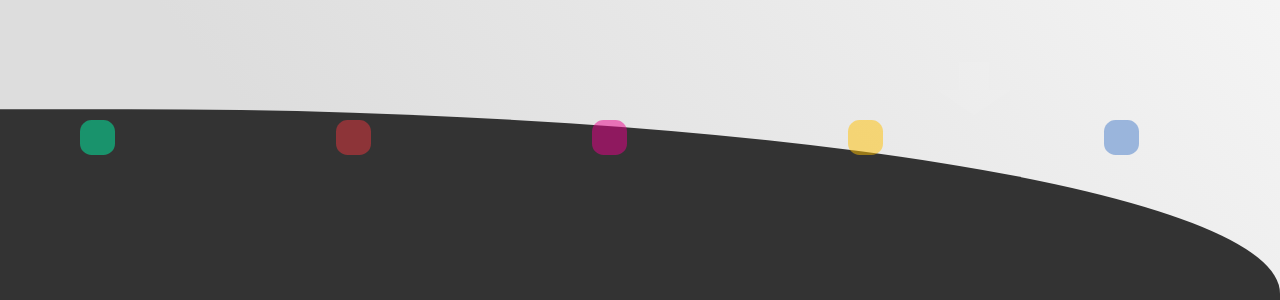
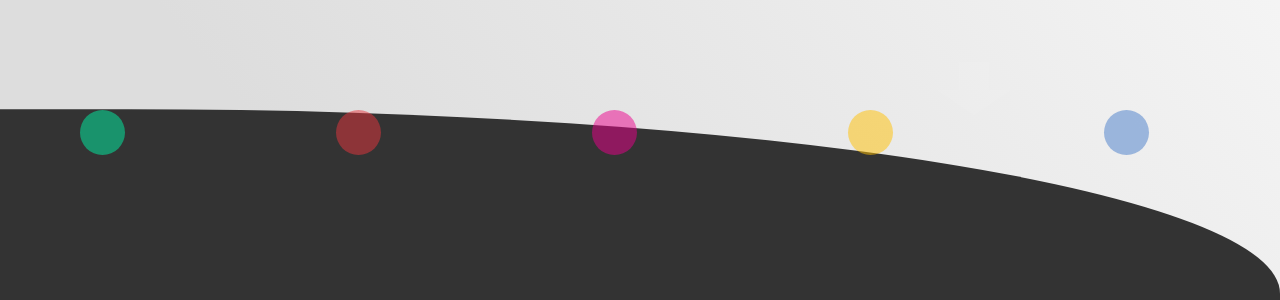
Before and after one commit to valencia-io/valencia-io, a Jekyll site: the page built from index.html, in a window 1280 px wide. Shown: the part 633-933 px from the top of the page. Built offline with Jekyll 4.4.1, drawn with Linux system fonts in a browser that asks for light colours.

Commit message:
the theme's switcher is a circle now

```diff
--- a/_sass/components/_themes.scss
+++ b/_sass/components/_themes.scss
@@ -23,13 +23,13 @@
 label.theme {
   width: 7.5vw;
   height: 7.5vw;
-  max-width: 35px;
-  max-height: 35px;
-  min-width: 17px;
-  min-height: 17px;
+  max-width: 45px;
+  max-height: 45px;
+  min-width: 20px;
+  min-height: 20px;
   margin: 15px 6.25vw;
   float: left;
-  border-radius: 33%;
+  border-radius: 50%;
   z-index: 2;
   position: absolute;
   bottom: 15%;
@@ -38,7 +38,7 @@ label.theme {
   transition: all 1s linear;
 }
 label.theme:hover {
-  border-radius: 100%;
+  border-radius: 5%;
 }
  :not(.rainbow).theme {
   &:nth-of-type(1) {
```
Also changed, not shown: 12 other files.
